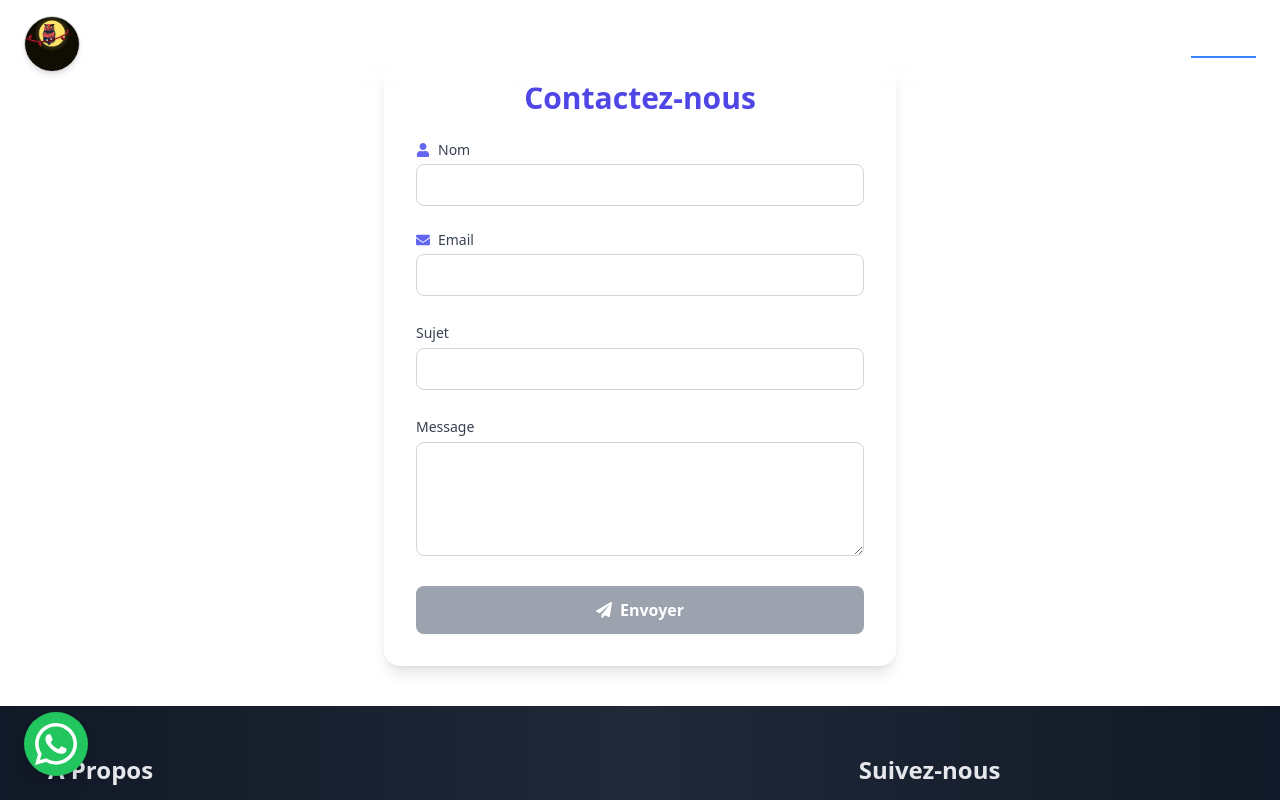
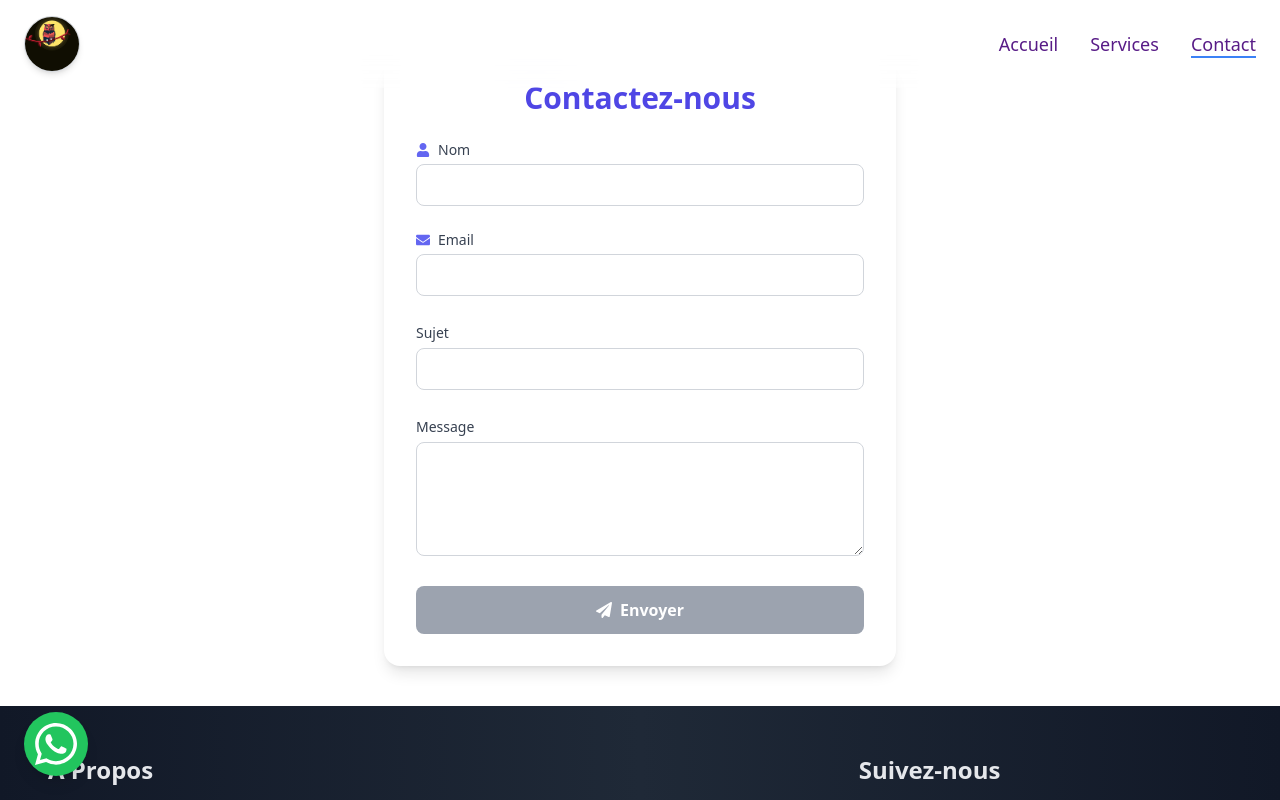
Before and after one commit to Frankam487/Omiie_Tech, a React (Vite) app: page /contact in a window 1280 px wide. Shown: the top 800 px of the page. Built offline with nearby package versions, Linux system fonts and the light colour scheme.

Commit message:
burger menu

```diff
--- a/src/components/Header.jsx
+++ b/src/components/Header.jsx
@@ -43,7 +43,7 @@
 
       <header
         className={`fixed top-0 left-0 w-full z-50 transition-all duration-300 backdrop-blur-lg bg-opacity-80 ${
-          scrolled ? "bg-white/80 shadow-md text-gray-900" : "bg-transparent text-white"
+          scrolled ? "bg-white/80 shadow-md text-gray-900" : "bg-transparent text-purple-900"
         }`}
       >
         <nav className="max-w-7xl mx-auto px-6 py-4 flex justify-between items-center">
@@ -92,7 +92,7 @@
               animate={{ x: 0 }}
               exit={{ x: "100%" }}
               transition={{ duration: 0.3 }}
-              className="fixed top-20 right-0 w-4/5 h-[calc(100%-5rem)] bg-white/30 backdrop-blur-xl text-white shadow-xl py-6 px-8 flex flex-col z-50 rounded-l-2xl"
+              className="fixed top-20 right-0 w-4/5 h-100% bg-white/30 backdrop-blur-xl text-white shadow-xl py-6 px-8 flex flex-col z-50 rounded-l-2xl"
             >
               <ul className="flex flex-col space-y-6 text-center text-xl">
                 {navItems.map(({ name, path }) => (
```
